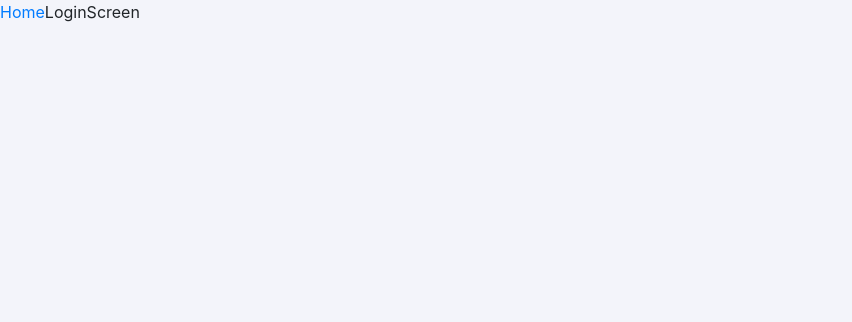
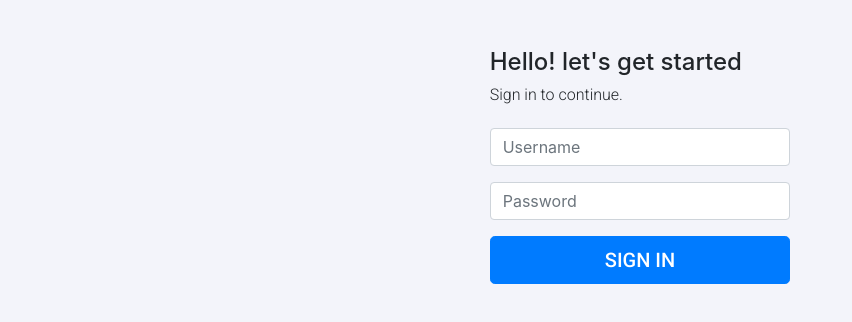
Before and after one commit to TMTzMinhTri/thuocsi_cs, a React (Create React App) app: page /login in a window 1280 px wide. Shown: the top 322 px of the page, without its empty margins (0-852 px from the left). Built offline with nearby package versions, Linux system fonts and the light colour scheme.

Commit message:
add Private route, Login page

```diff
--- a/package.json
+++ b/package.json
@@ -9,9 +9,12 @@
     "node-sass": "^4.14.1",
     "react": "^16.13.1",
     "react-dom": "^16.13.1",
+    "react-redux": "^7.2.0",
     "react-router-dom": "^5.2.0",
     "react-scripts": "3.4.1",
     "reactstrap": "^8.5.1",
+    "redux": "^4.0.5",
+    "rxjs": "^6.6.0",
     "typescript": "~3.7.2"
   },
   "scripts": {
--- /dev/null
+++ b/src/Api/Auth/index.ts
@@ -0,0 +1,5 @@
+import { Api } from '..';
+
+export const get_current_user = () => {
+  return Api.get('/api/cs/v1/current_cs_account');
+};
--- /dev/null
+++ b/src/Api/TaskManager/index.ts
@@ -0,0 +1,5 @@
+import { Api } from '..';
+
+export const getListAddress = () => {
+  return Api.get('/api/v1/addresses/city_list');
+};
--- /dev/null
+++ b/src/Api/index.tsx
@@ -0,0 +1,45 @@
+import { from, Subject } from "rxjs";
+import { switchMap } from "rxjs/operators";
+
+
+const _openPopup = new Subject()
+export const _httpService = {
+    sendRequestTogglePopup: (data: any) => _openPopup.next(data),
+    getValue: () => _openPopup.asObservable()
+}
+
+export const Api = {
+    pathApi: "https://api.stg.thuocsi.vn",
+    httpRequest(method: string, url: string, body?: Object) {
+        const path = `${this.pathApi}${url}`
+        return from(fetch(path, {
+            method,
+            body: body ? JSON.stringify(body) : null
+        })).pipe(
+            switchMap(rsp => rsp.json())
+            // map(data => {
+            //     if (data.status === 401) {
+            //         _openPopup.next(data)
+            //         return
+            //     }
+            //     else if (data.status === 200) {
+            //         return of(data)
+            //     }
+            // })
+            // switchMap(rsp => {
+            //     if (rsp.status === 200) return rsp.json()
+            //     else if (rsp.status === 401) {
+            //         this.appservice.sendControlTogglePopup(from(rsp.json))
+            //     }
+            //     else {
+            //         console.log(rsp)
+            //         throwError(rsp)
+            //         return rsp.json()
+            //     }
+            // }),
+        )
+    },
+    get(url: string) {
+        return this.httpRequest("GET", url)
+    }
+}
--- /dev/null
+++ b/src/App.service.ts
@@ -0,0 +1,23 @@
+import { Observable, Subject } from 'rxjs';
+import { getListAddress } from 'Api/TaskManager';
+import { get_current_user } from 'Api/Auth';
+
+export class AppService {
+  $ListAddress = new Observable<any>();
+  $CurrentUser = new Observable<any>();
+  OpenPopup = new Subject();
+
+  getListAddress(): Observable<any> {
+    this.$ListAddress = getListAddress();
+    return this.$ListAddress;
+  }
+
+  getCurrentUser(): Observable<any> {
+    this.$CurrentUser = get_current_user();
+    return this.$CurrentUser;
+  }
+
+  sendControlTogglePopup(data: any) {
+    return this.OpenPopup.next(data);
+  }
+}
--- a/src/App.tsx
+++ b/src/App.tsx
@@ -1,17 +1,55 @@
 import React from 'react';
 import { BrowserRouter as Router, Switch, Route, Redirect, } from "react-router-dom";
 import { Loading } from "Components";
+import { AppService } from "./App.service";
+import { PrivateRoute } from 'Components/PrivateRoute';
 
 const AdminLayout = React.lazy(() => import('Layout/AdminLayout/index'))
 const LoginScreen = React.lazy(() => import('Screens/LoginScreen'))
 
 export const App = () => {
+  const appService = new AppService()
+  const [loading, setLoading] = React.useState<boolean>(true)
+  const [isAuthenticated, setIsAuthenticated] = React.useState<boolean>(false)
+
+  // const fetchData = React.useCallback(() => {
+  //   return appService
+  //     .getCurrentUser()
+  //     .subscribe({
+  //       next: data => {
+  //         if (data.status === 200) {
+  //           setIsAuthenticated(true)
+  //         } else setIsAuthenticated(false)
+  //       },
+  //       complete: () => setLoading(false)
+  //     })
+  // }, [appService])
+
+  // React.useEffect(() => {
+  //   function fetchData() {
+  //     return appService
+  //       .getCurrentUser()
+  //       .subscribe({
+  //         next: data => {
+  //           if (data.status === 200) {
+  //             setIsAuthenticated(true)
+  //           } else setIsAuthenticated(false)
+  //         },
+  //         complete: () => setLoading(false)
+  //       })
+  //   }
+  //   fetchData()
+  //   return () => {
+  //     // fetchData().unsubscribe()
+  //   }
+  // }, [])
+
   return <Router>
     <React.Suspense fallback={<Loading />}>
       <Switch>
-        <Route exact path="/" render={() => <Redirect to="/admin" />} />
-        <Route path="/admin" component={AdminLayout} />
-        <Route exact path="/login" component={LoginScreen} />
+        <Route path="/login" component={LoginScreen} />
+        <PrivateRoute path="/admin" component={AdminLayout} loading={loading} isAuthenticated={isAuthenticated} />
+        <Route path="/" render={() => <Redirect to="/admin" />} />
       </Switch>
     </React.Suspense>
   </Router>
--- /dev/null
+++ b/src/Components/PrivateRoute/index.tsx
@@ -0,0 +1,24 @@
+import * as React from "react";
+import { Route, Redirect } from "react-router-dom";
+import { Spinner } from "reactstrap";
+
+interface IPrivateRoute {
+    component: React.SFC,
+    path: string,
+    loading: boolean,
+    isAuthenticated: boolean
+}
+
+export const PrivateRoute: React.FC<IPrivateRoute> = ({ component: Component, loading, ...rest }) => {
+    return <Route {...rest}
+        render={({ location }) => loading
+            ? <Spinner />
+            : rest.isAuthenticated
+                ? < Component {...rest} />
+                : <Redirect to={{
+                    pathname: "/login",
+                    state: { from: location }
+                }} />
+        }
+    />
+}
--- a/src/Layout/AdminLayout/index.tsx
+++ b/src/Layout/AdminLayout/index.tsx
@@ -1,5 +1,5 @@
 import * as React from 'react';
-import { Switch, Route, useRouteMatch, useParams, Link } from 'react-router-dom';
+import { Switch, Route, useRouteMatch, useParams } from 'react-router-dom';
 import * as  Screens from "Screens";
 
 import { SideBar } from "./SideBar";
@@ -7,8 +7,7 @@ import { NavBar } from "./NavBar";
 import { Footer } from "./Footer";
 
 const AdminLayout: React.SFC<{}> = () => {
-    let { path, url } = useRouteMatch();
-    console.log(path, url)
+    let { path } = useRouteMatch();
 
     return <div className="container-scroller">
         <NavBar />
--- a/src/Screens/LoginScreen/index.tsx
+++ b/src/Screens/LoginScreen/index.tsx
@@ -1,10 +1,34 @@
 import * as React from 'react';
 import { Link } from 'react-router-dom';
+import { Form, FormGroup, Input } from 'reactstrap';
 
 const LoginScreen: React.FC<{}> = () => {
     return <div>
-        <Link to="/">Home</Link>
-        LoginScreen
+        <div className="d-flex align-items-center auth px-0">
+            <div className="row w-100 mx-0">
+                <div className="col-lg-4 mx-auto">
+                    <div className="auth-form-light text-left py-5 px-4 px-sm-5">
+                        <div className="brand-logo">
+                            {/* <img src={require("../../assets/images/logo.svg")} alt="logo" /> */}
+                        </div>
+                        <h4>Hello! let's get started</h4>
+                        <h6 className="font-weight-light">Sign in to continue.</h6>
+                        <Form className="pt-3">
+                            <FormGroup className="d-flex search-field">
+                                <Input type="email" placeholder="Username" className="h-auto" />
+                            </FormGroup>
+                            <FormGroup className="d-flex search-field">
+                                <Input type="password" placeholder="Password" className="h-auto" />
+                            </FormGroup>
+                            <div className="mt-3">
+                                <Link className="btn btn-block btn-primary btn-lg font-weight-medium auth-form-btn" to="/dashboard">SIGN IN</Link>
+                            </div>
+                            {/* <a href="!#" onClick={event => event.preventDefault()} className="auth-link text-black">Forgot password?</a> */}
+                        </Form>
+                    </div>
+                </div>
+            </div>
         </div>
+    </div>
 }
 export default LoginScreen
--- a/src/Screens/TaskManagerScreen/index.tsx
+++ b/src/Screens/TaskManagerScreen/index.tsx
@@ -2,8 +2,9 @@ import * as React from 'react';
 import { Progress } from "reactstrap";
 
 export const TaskManagerScreen: React.FC<{}> = (props) => {
+
     React.useEffect(() => {
-        console.log(props)
+
     }, [props])
 
     return <div>
--- a/src/stylesheets/styles/_variables.scss
+++ b/src/stylesheets/styles/_variables.scss
@@ -99,7 +99,7 @@ $body-color: #343a40;
 // ////////// FONT VARIABLES //////////
 
 // ////////// SIDEBAR ////////
-$sidebar-width-lg: 255px;
+$sidebar-width-lg: 200px;
 $sidebar-width-mini: 185px;
 $sidebar-width-icon: 70px;
 
```
Also changed, not shown: src/Layout/AdminLayout/SideBar.tsx (+5 -5 lines), 1 other file (tests, documents, lock files or other folders).
